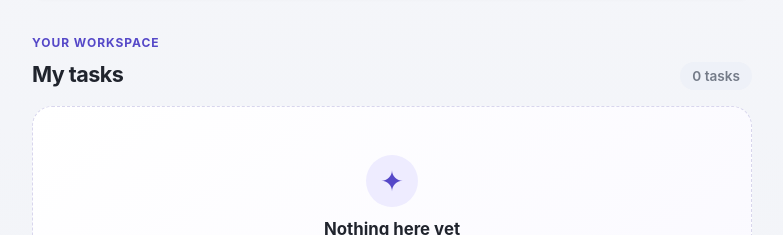
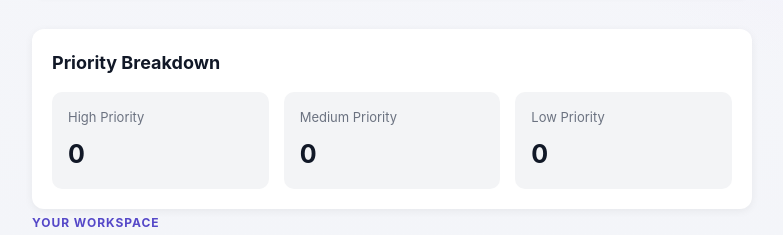
Before and after one commit to wakibsk/Reminder-ToDo-Manager, a plain HTML site: page index.html in a window 1280 px wide. Shown: the part 777-1012 px from the top of the page, without its empty margins (248-1031 px from the left). Drawn offline with Linux system fonts and the light colour scheme.

Commit message:
Add task priority statistics dashboard

```diff
--- a/app.js
+++ b/app.js
@@ -276,6 +276,15 @@ if (sortOption === "priority") {
     tasks.filter(task => task.completed).length;
   document.getElementById("overdue-count").textContent =
     tasks.filter(isOverdue).length;
+  // STUDENT 1: Calculate task counts by priority.
+  document.getElementById("high-priority-count").textContent =
+    tasks.filter(task => task.priority === "high").length;
+
+  document.getElementById("medium-priority-count").textContent =
+    tasks.filter(task => !task.priority || task.priority === "medium").length;
+
+  document.getElementById("low-priority-count").textContent =
+    tasks.filter(task => task.priority === "low").length;
   document.getElementById("task-count-label").textContent =
     visibleTasks.length + (visibleTasks.length === 1 ? " task" : " tasks");
 
--- a/index.html
+++ b/index.html
@@ -101,6 +101,28 @@
       </div>
     </section>
 
+    <!-- STUDENT 1: Priority statistics -->
+<section class="priority-summary" aria-label="Task priority summary">
+  <h3>Priority Breakdown</h3>
+
+  <div class="priority-summary-grid">
+    <article class="priority-summary-card">
+      <span>High Priority</span>
+      <strong id="high-priority-count">0</strong>
+    </article>
+
+    <article class="priority-summary-card">
+      <span>Medium Priority</span>
+      <strong id="medium-priority-count">0</strong>
+    </article>
+
+    <article class="priority-summary-card">
+      <span>Low Priority</span>
+      <strong id="low-priority-count">0</strong>
+    </article>
+  </div>
+</section>
+
     <section class="task-section">
       <div class="section-heading">
         <div>
--- a/style.css
+++ b/style.css
@@ -884,3 +884,72 @@ body[data-theme="dark"] .task-sort option {
   border-color: #6366f1;
   box-shadow: 0 0 0 2px rgba(99, 102, 241, 0.15);
 }
+/* STUDENT 1: Priority Breakdown Dashboard */
+
+.priority-summary {
+  margin-top: 20px;
+  padding: 20px;
+  background: var(--card-bg, #ffffff);
+  border-radius: 12px;
+  box-shadow: 0 2px 8px rgba(0, 0, 0, 0.06);
+}
+
+.priority-summary h3 {
+  margin: 0 0 16px;
+  font-size: 18px;
+  color: var(--text-color, #111827);
+}
+
+.priority-summary-grid {
+  display: grid;
+  grid-template-columns: repeat(3, 1fr);
+  gap: 15px;
+}
+
+.priority-summary-card {
+  display: flex;
+  flex-direction: column;
+  gap: 8px;
+  padding: 16px;
+  border-radius: 10px;
+  background: var(--background-color, #f3f4f6);
+}
+
+.priority-summary-card span {
+  font-size: 13px;
+  color: var(--text-color, #6b7280);
+}
+
+.priority-summary-card strong {
+  font-size: 25px;
+  color: var(--text-color, #111827);
+}
+
+/* Responsive layout for smaller screens */
+@media (max-width: 600px) {
+  .priority-summary-grid {
+    grid-template-columns: 1fr;
+  }
+}
+/* STUDENT 1: Dark mode styling for Priority Breakdown */
+
+body[data-theme="dark"] .priority-summary {
+  background: #1f2937;
+  box-shadow: 0 2px 8px rgba(0, 0, 0, 0.25);
+}
+
+body[data-theme="dark"] .priority-summary h3 {
+  color: #f9fafb;
+}
+
+body[data-theme="dark"] .priority-summary-card {
+  background: #374151;
+}
+
+body[data-theme="dark"] .priority-summary-card span {
+  color: #d1d5db;
+}
+
+body[data-theme="dark"] .priority-summary-card strong {
+  color: #ffffff;
+}
```
